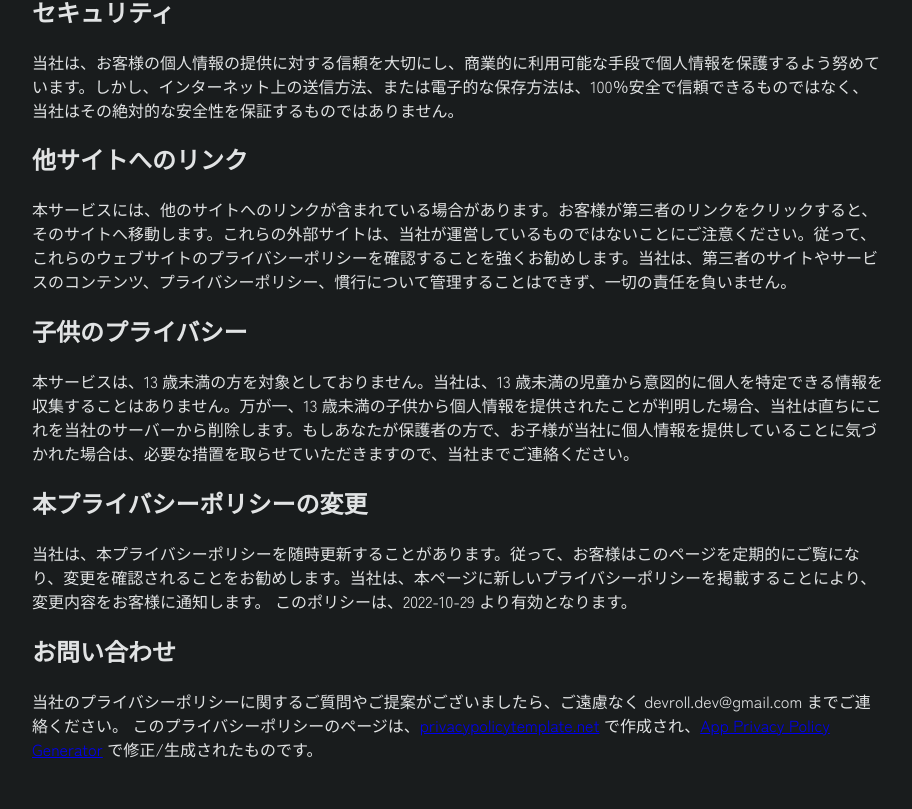
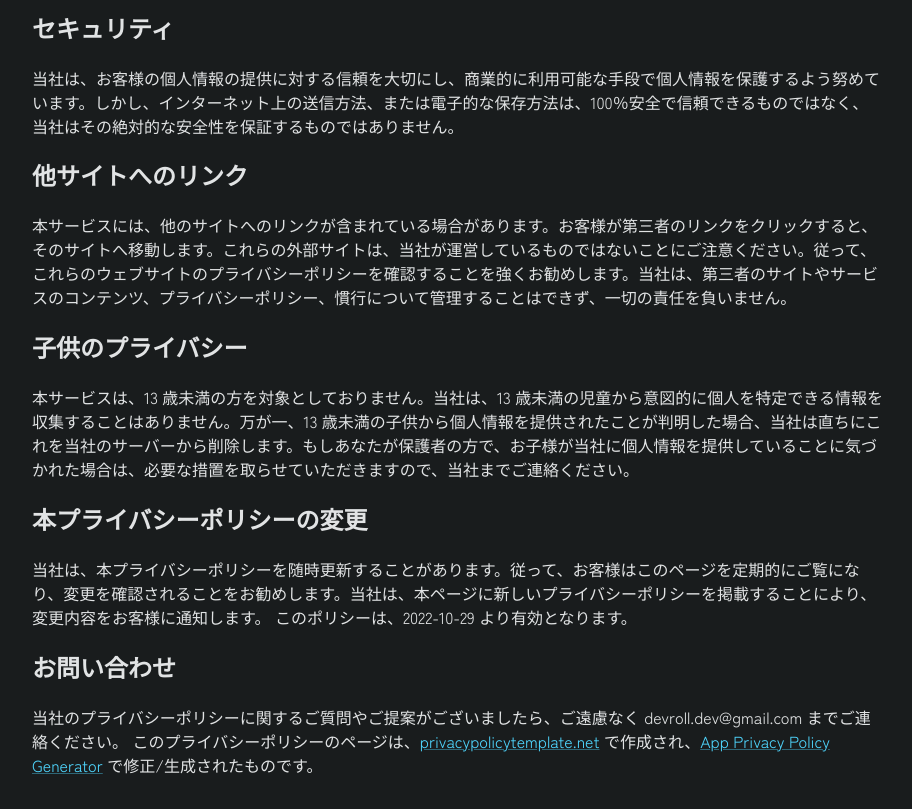
Before and after one commit to Dev-roll/thundercard-website, a Next.js app: page /privacy-policy in a window 1280 px wide. Shown: the part 1255-2064 px from the top of the page, without its empty margins (182-1094 px from the left). Built offline with nearby package versions, Linux system fonts and the light colour scheme.

Commit message:
chore: プライバシポリシーのリンク・description を修正

```diff
--- a/src/pages/_document.tsx
+++ b/src/pages/_document.tsx
@@ -6,7 +6,7 @@ const Document = () => {
       <Head>
         <meta
           name="description"
-          content="Thundercardは名刺をヒントに開発された全く新しいSNSです。 SNSを使う若い世代，紹介したいプロフィールがたくさんあるエンジニアやクリエイターのみなさんに最適です。アプリで作ったカードを二次元バーコード・URL・画像で素早く交換。ワンタップで連絡先にアクセス，相手にメッセージを送ることもできます。"
+          content="Thundercardは名刺をヒントに開発された全く新しいSNSです。 SNSを使う若い世代、紹介したいプロフィールがたくさんあるエンジニアやクリエイターのみなさんに最適です。アプリで作ったカードを二次元バーコード・URL・画像で素早く交換。ワンタップで連絡先にアクセス、相手にメッセージを送ることもできます。"
         />
         <link rel="preconnect" href="https://fonts.googleapis.com" />
         <link
--- a/src/pages/privacy-policy.mdx
+++ b/src/pages/privacy-policy.mdx
@@ -1,4 +1,5 @@
 import { Container } from '@mui/material'
+import Link from '@src/components/Link'
 import SeoHead from '@src/components/SeoHead'
 
 <>
@@ -18,8 +19,20 @@ Devroll は Thundercard アプリを無料アプリとして構築しました
 本アプリは、お客様を特定するために使用される情報を収集する可能性のある第三者のサービスを使用しています。
 アプリが利用する第三者サービスプロバイダのプライバシーポリシーへのリンク
 
-- [Google Play サービス](https://www.google.com/policies/privacy/)
-- [Google Analytics for Firebase](https://firebase.google.com/policies/analytics)
+- <Link
+    href="https://www.google.com/policies/privacy"
+    target="_blank"
+    rel="noreferrer"
+  >
+    Google Play サービス
+  </Link>
+- <Link
+    href="https://firebase.google.com/policies/analytics"
+    target="_blank"
+    rel="noreferrer"
+  >
+    Google Analytics for Firebase
+  </Link>
 
 ## ログデータ
 
@@ -60,7 +73,7 @@ Cookie とは、一般的に匿名の一意の識別子として使用される
 ## お問い合わせ
 
 当社のプライバシーポリシーに関するご質問やご提案がございましたら、ご遠慮なく devroll.dev@gmail.com までご連絡ください。
-このプライバシーポリシーのページは、[privacypolicytemplate.net](https://privacypolicytemplate.net) で作成され、[App Privacy Policy Generator](https://app-privacy-policy-generator.nisrulz.com/) で修正/生成されたものです。
+このプライバシーポリシーのページは、<Link href="https://privacypolicytemplate.net" target="_blank" rel="noreferrer">privacypolicytemplate.net</Link> で作成され、<Link href="https://app-privacy-policy-generator.nisrulz.com" target="_blank" rel="noreferrer">App Privacy Policy Generator</Link> で修正/生成されたものです。
 
   </Container>
 </>
```
